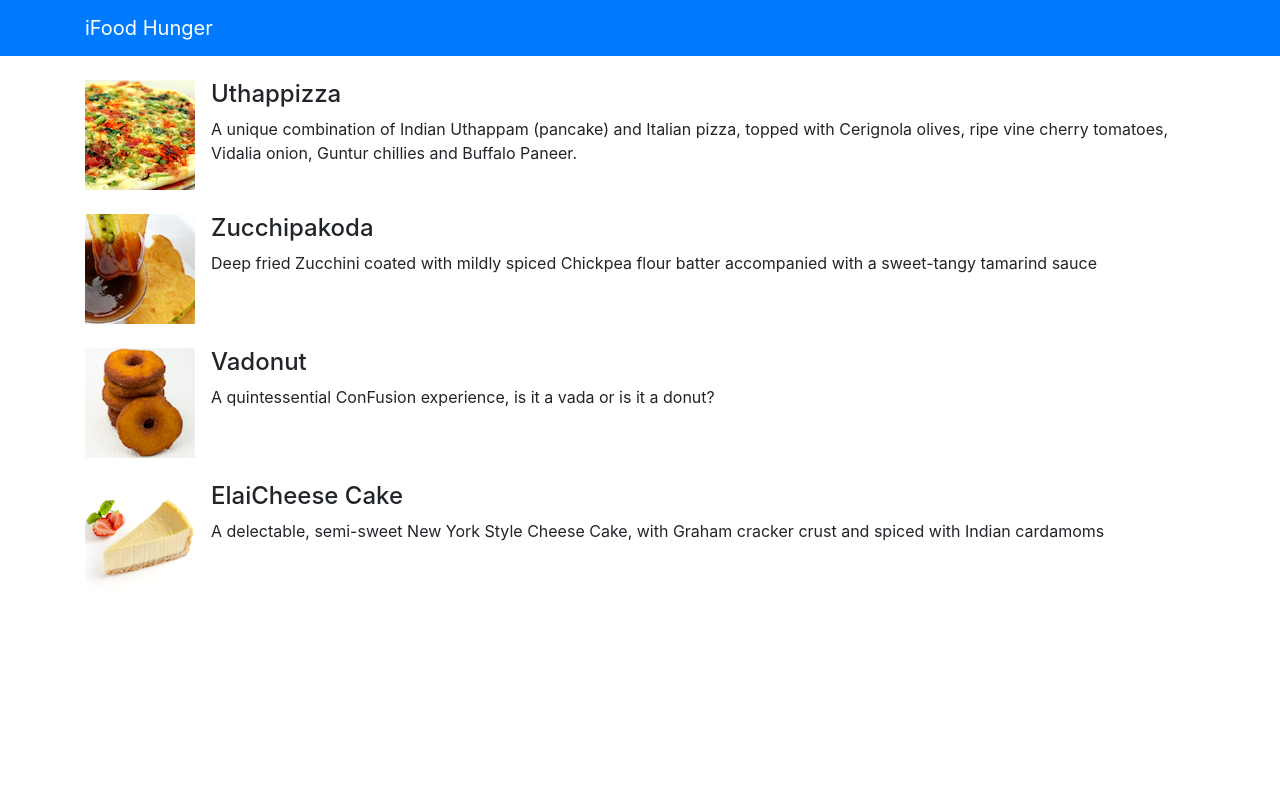
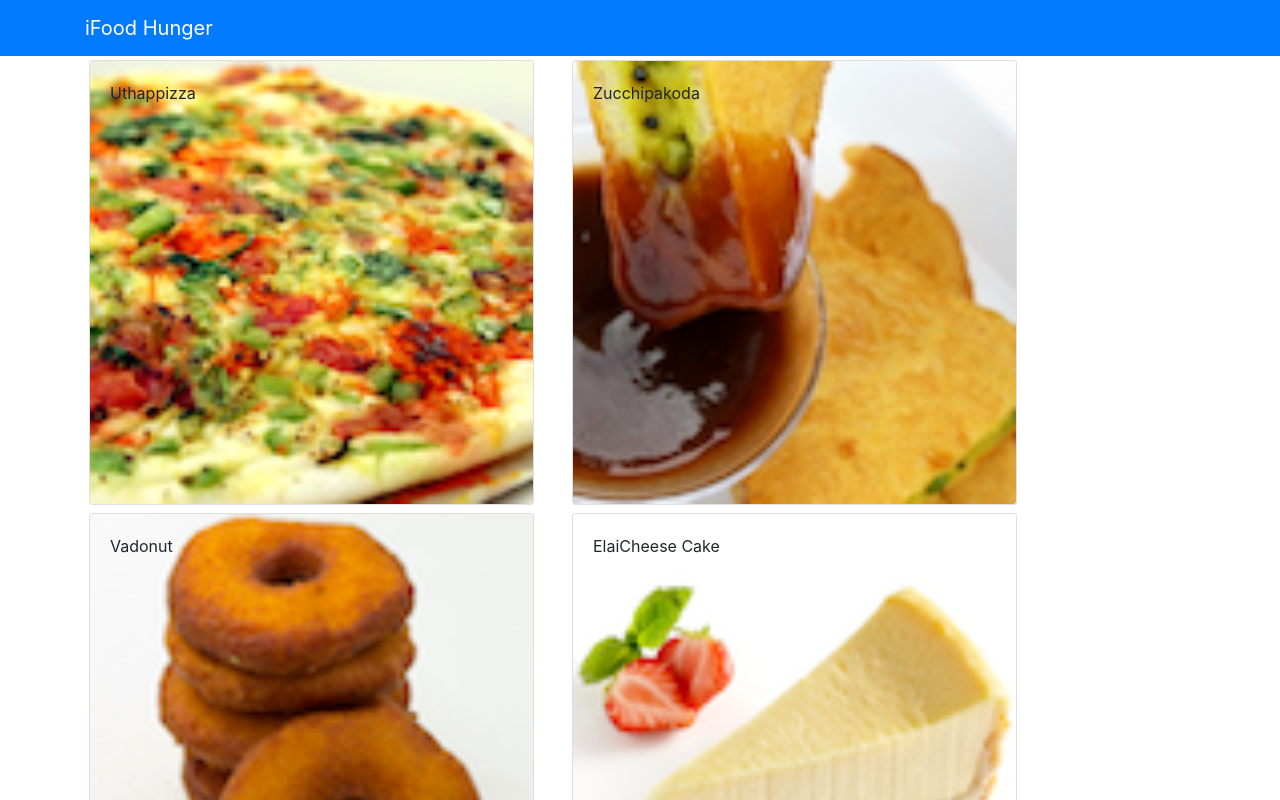
Before and after one commit to iabhitech/iHunger, a React (Create React App) app: page / in a window 1280 px wide. Shown: the top 800 px of the page. Built offline with nearby package versions, Linux system fonts and the light colour scheme.

Commit message:
Component Part 2

```diff
--- a/src/App.js
+++ b/src/App.js
@@ -1,18 +1,26 @@
 import { Component } from "react";
 import { Navbar, NavbarBrand } from "reactstrap";
 import Menu from "./components/MenuComponent";
+import { DISHES } from "./shared/dishes";
 
-class App extends Component
-{
-  render(){
-    return(
+class App extends Component {
+  constructor(props) {
+    super(props);
+    this.state = {
+      dishes: DISHES,
+    };
+  }
+  render() {
+    return (
       <div>
         <Navbar dark color="primary">
           <div className="container">
-            <NavbarBrand link="/" tabIndex="1">iFood Hunger</NavbarBrand>
+            <NavbarBrand link="/" tabIndex="1">
+              iFood Hunger
+            </NavbarBrand>
           </div>
         </Navbar>
-        <Menu/>
+        <Menu dishes={this.state.dishes} />
       </div>
     );
   }
--- a/src/components/MenuComponent.js
+++ b/src/components/MenuComponent.js
@@ -1,74 +1,52 @@
 import { Component } from "react";
-import { Media } from "reactstrap";
+import { Card, CardBody, CardImg, CardImgOverlay, CardText, CardTitle } from "reactstrap";
 
 class Menu extends Component {
   constructor(props) {
     super(props);
     this.state = {
-      dishes: [
-        {
-          id: 0,
-          name: "Uthappizza",
-          image: "assets/images/uthappizza.png",
-          category: "mains",
-          label: "Hot",
-          price: "4.99",
-          description:
-            "A unique combination of Indian Uthappam (pancake) and Italian pizza, topped with Cerignola olives, ripe vine cherry tomatoes, Vidalia onion, Guntur chillies and Buffalo Paneer.",
-        },
-        {
-          id: 1,
-          name: "Zucchipakoda",
-          image: "assets/images/zucchipakoda.png",
-          category: "appetizer",
-          label: "",
-          price: "1.99",
-          description:
-            "Deep fried Zucchini coated with mildly spiced Chickpea flour batter accompanied with a sweet-tangy tamarind sauce",
-        },
-        {
-          id: 2,
-          name: "Vadonut",
-          image: "assets/images/vadonut.png",
-          category: "appetizer",
-          label: "New",
-          price: "1.99",
-          description: "A quintessential ConFusion experience, is it a vada or is it a donut?",
-        },
-        {
-          id: 3,
-          name: "ElaiCheese Cake",
-          image: "assets/images/elaicheesecake.png",
-          category: "dessert",
-          label: "",
-          price: "2.99",
-          description:
-            "A delectable, semi-sweet New York Style Cheese Cake, with Graham cracker crust and spiced with Indian cardamoms",
-        },
-      ],
+      selectedDish: null,
     };
   }
 
+  onDishSelect(dish) {
+    this.setState({ selectedDish: dish });
+  }
+
+  renderDish(dish) {
+    if (dish != null)
+      return (
+        <Card>
+          <CardImg top src={dish.image} alt={dish.name} />
+          <CardBody>
+            <CardTitle>{dish.name}</CardTitle>
+            <CardText>{dish.description}</CardText>
+          </CardBody>
+        </Card>
+      );
+    else return <></>;
+  }
+
   render() {
-    const menu = this.state.dishes.map((dish) => {
+    const menu = this.props.dishes.map((dish) => {
       return (
-        <Media key={dish.id} tag="li" className="mb-4">
-          <Media left middle>
-            <Media object src={dish.image} alt={dish.name} />
-          </Media>
-          <Media body className="ml-3">
-            <Media heading>{dish.name}</Media>
-            <p>{dish.description}</p>
-          </Media>
-        </Media>
+        <div key={dish.id} className="col-12 col-md-5 m-1">
+          <Card onClick={() => this.onDishSelect(dish)}>
+            <CardImg className="img-fluid" src={dish.image} alt={dish.name} />
+            <CardImgOverlay>
+              <CardTitle>{dish.name}</CardTitle>
+            </CardImgOverlay>
+          </Card>
+        </div>
       );
     });
 
     return (
       <div className="container">
-        <Media list className="p-0 mt-4">
-          {menu}
-        </Media>
+        <div className="row">{menu}</div>
+        <div className="row">
+          <div className="col-12 col-md-5 m-1">{this.renderDish(this.state.selectedDish)}</div>
+        </div>
       </div>
     );
   }
--- /dev/null
+++ b/src/shared/dishes.js
@@ -0,0 +1,186 @@
+export const DISHES =
+    [
+        {
+        id: 0,
+        name:'Uthappizza',
+        image: 'assets/images/uthappizza.png',
+        category: 'mains',
+        label:'Hot',
+        price:'4.99',
+        description:'A unique combination of Indian Uthappam (pancake) and Italian pizza, topped with Cerignola olives, ripe vine cherry tomatoes, Vidalia onion, Guntur chillies and Buffalo Paneer.',
+        comments: [
+            {
+            id: 0,
+            rating: 5,
+            comment: "Imagine all the eatables, living in conFusion!",
+            author: "John Lemon",
+            date: "2012-10-16T17:57:28.556094Z"
+            },
+            {
+            id: 1,
+            rating: 4,
+            comment: "Sends anyone to heaven, I wish I could get my mother-in-law to eat it!",
+            author: "Paul McVites",
+            date: "2014-09-05T17:57:28.556094Z"
+            },
+            {
+            id: 2,
+            rating: 3,
+            comment: "Eat it, just eat it!",
+            author: "Michael Jaikishan",
+            date: "2015-02-13T17:57:28.556094Z"
+            },
+            {
+            id: 3,
+            rating: 4,
+            comment: "Ultimate, Reaching for the stars!",
+            author: "Ringo Starry",
+            date: "2013-12-02T17:57:28.556094Z"
+            },
+            {
+            id: 4,
+            rating: 2,
+            comment: "It's your birthday, we're gonna party!",
+            author: "25 Cent",
+            date: "2011-12-02T17:57:28.556094Z"
+            }
+        ]                        },
+        {
+        id: 1,
+        name:'Zucchipakoda',
+        image: 'assets/images/zucchipakoda.png',
+        category: 'appetizer',
+        label:'',
+        price:'1.99',
+        description:'Deep fried Zucchini coated with mildly spiced Chickpea flour batter accompanied with a sweet-tangy tamarind sauce',
+        comments: [
+            {
+            id: 0,
+            rating: 5,
+            comment: "Imagine all the eatables, living in conFusion!",
+            author: "John Lemon",
+            date: "2012-10-16T17:57:28.556094Z"
+            },
+            {
+            id: 1,
+            rating: 4,
+            comment: "Sends anyone to heaven, I wish I could get my mother-in-law to eat it!",
+            author: "Paul McVites",
+            date: "2014-09-05T17:57:28.556094Z"
+            },
+            {
+            id: 2,
+            rating: 3,
+            comment: "Eat it, just eat it!",
+            author: "Michael Jaikishan",
+            date: "2015-02-13T17:57:28.556094Z"
+            },
+            {
+            id: 3,
+            rating: 4,
+            comment: "Ultimate, Reaching for the stars!",
+            author: "Ringo Starry",
+            date: "2013-12-02T17:57:28.556094Z"
+            },
+            {
+            id: 4,
+            rating: 2,
+            comment: "It's your birthday, we're gonna party!",
+            author: "25 Cent",
+            date: "2011-12-02T17:57:28.556094Z"
+            }
+        ]
+        },
+        {
+        id: 2,
+        name:'Vadonut',
+        image: 'assets/images/vadonut.png',
+        category: 'appetizer',
+        label:'New',
+        price:'1.99',
+        description:'A quintessential ConFusion experience, is it a vada or is it a donut?',
+        comments: [
+            {
+            id: 0,
+            rating: 5,
+            comment: "Imagine all the eatables, living in conFusion!",
+            author: "John Lemon",
+            date: "2012-10-16T17:57:28.556094Z"
+            },
+            {
+            id: 1,
+            rating: 4,
+            comment: "Sends anyone to heaven, I wish I could get my mother-in-law to eat it!",
+            author: "Paul McVites",
+            date: "2014-09-05T17:57:28.556094Z"
+            },
+            {
+            id: 2,
+            rating: 3,
+            comment: "Eat it, just eat it!",
+            author: "Michael Jaikishan",
+            date: "2015-02-13T17:57:28.556094Z"
+            },
+            {
+            id: 3,
+            rating: 4,
+            comment: "Ultimate, Reaching for the stars!",
+            author: "Ringo Starry",
+            date: "2013-12-02T17:57:28.556094Z"
+            },
+            {
+            id: 4,
+            rating: 2,
+            comment: "It's your birthday, we're gonna party!",
+            author: "25 Cent",
+            date: "2011-12-02T17:57:28.556094Z"
+            }
+        ]
+        },
+        {
+        id: 3,
+        name:'ElaiCheese Cake',
+        image: 'assets/images/elaicheesecake.png',
+        category: 'dessert',
+        label:'',
+        price:'2.99',
+        description:'A delectable, semi-sweet New York Style Cheese Cake, with Graham cracker crust and spiced with Indian cardamoms',
+        comments: [
+            {
+            id: 0,
+            rating: 5,
+            comment: "Imagine all the eatables, living in conFusion!",
+            author: "John Lemon",
+            date: "2012-10-16T17:57:28.556094Z"
+            },
+            {
+            id: 1,
+            rating: 4,
+            comment: "Sends anyone to heaven, I wish I could get my mother-in-law to eat it!",
+            author: "Paul McVites",
+            date: "2014-09-05T17:57:28.556094Z"
+            },
+            {
+            id: 2,
+            rating: 3,
+            comment: "Eat it, just eat it!",
+            author: "Michael Jaikishan",
+            date: "2015-02-13T17:57:28.556094Z"
+            },
+            {
+            id: 3,
+            rating: 4,
+            comment: "Ultimate, Reaching for the stars!",
+            author: "Ringo Starry",
+            date: "2013-12-02T17:57:28.556094Z"
+            },
+            {
+            id: 4,
+            rating: 2,
+            comment: "It's your birthday, we're gonna party!",
+            author: "25 Cent",
+            date: "2011-12-02T17:57:28.556094Z"
+            }
+        ]
+        }
+    ];
```
